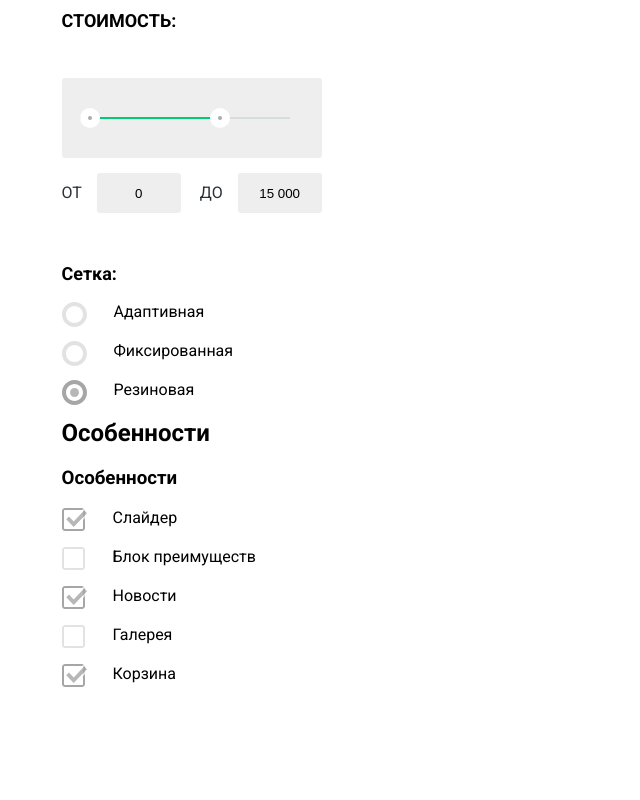
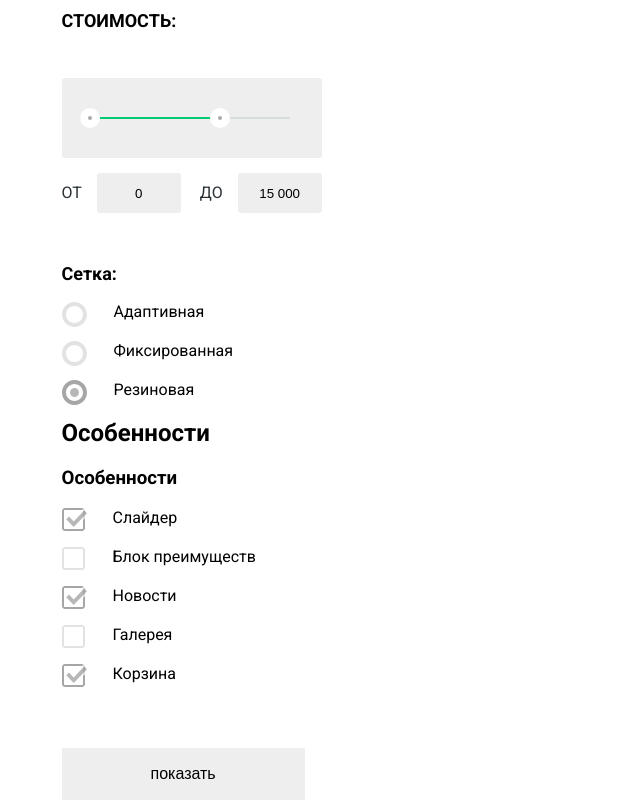
Before and after one commit to Andro7318/nerds-project, a plain HTML site: page catalog/catalog.html in a window 1280 px wide. Shown: the part 408-1208 px from the top of the page, without its empty margins (0-640 px from the left). Before the commit the page ends 1111 px from the top, so only its background shows below. Drawn offline with Linux system fonts and the light colour scheme; files whose address does not match are found by name.

Commit message:
add nav left button

```diff
--- a/catalog/catalog.html
+++ b/catalog/catalog.html
@@ -111,7 +111,9 @@
                         </li>
                     </ul>
                 </section>
+                <button class="btn-filter">показать</button>
             </div>
+
         </div>
     </main>
 </body>
--- a/catalog/css/style.css
+++ b/catalog/css/style.css
@@ -313,4 +313,13 @@ body{
     font-weight: bold;
     margin-top: 50px;
   }
-  /*filter-features*/
+/*btn_filter*/
+.btn-filter{
+    font-size: 16px;
+    font-weight: 500;
+    color: rgba(0, 0, 0, 1);
+    background-color: rgba(238, 238, 238, 1);
+    border: none;
+    padding: 17px 89px;
+    margin-top: 45px;
+}
```
